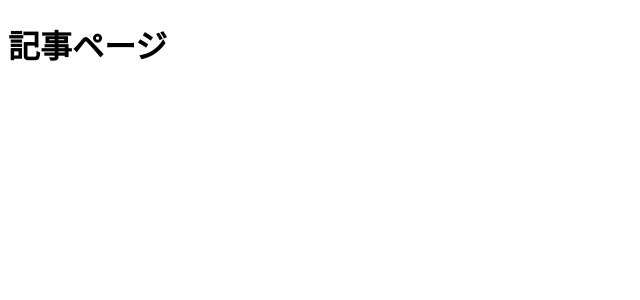
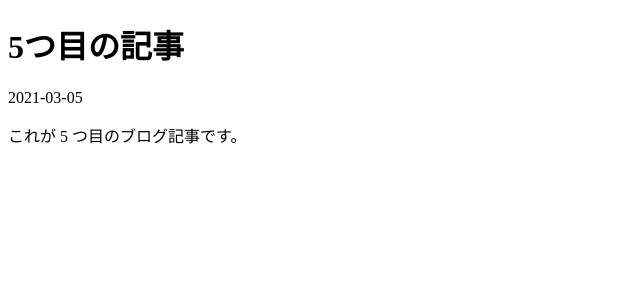
Before and after one commit to yuta-ushijima/next-portfolio, a Next.js app: page /blog/fifth-blog in a window 1280 px wide. Shown: the top 300 px of the page, without its empty margins (0-640 px from the left). Built offline with nearby package versions, Linux system fonts and the light colour scheme.

Commit message:
feat: Using ReactMarkdown

```diff
--- a/src/pages/blog/[slug].js
+++ b/src/pages/blog/[slug].js
@@ -1,8 +1,14 @@
 import matter from "gray-matter";
+import ReactMarkdown from "react-markdown";
 
 const SingleBlog = (props) => {
-  console.log(props);
-  return <h1>記事ページ</h1>;
+  return (
+    <div>
+      <h1>{props.frontmatter.title}</h1>
+      <p>{props.frontmatter.date}</p>
+      <ReactMarkdown children={props.markdownBody}></ReactMarkdown>
+    </div>
+  );
 };
 
 export default SingleBlog;
```
